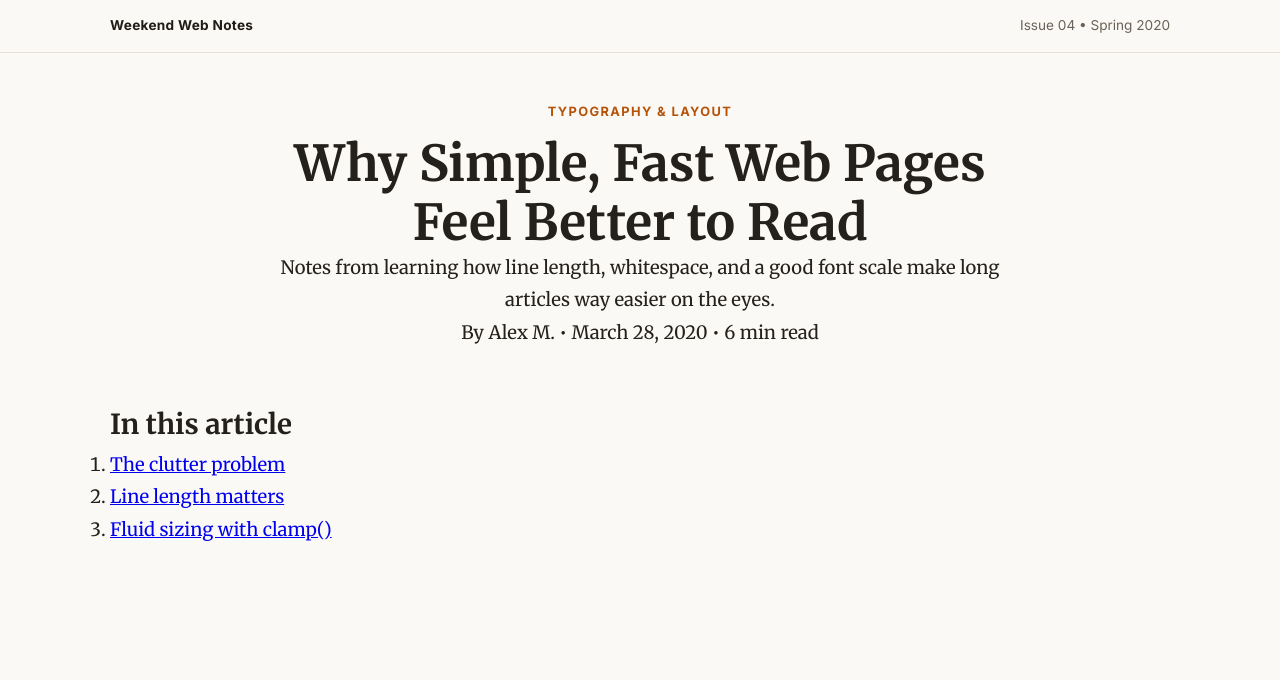
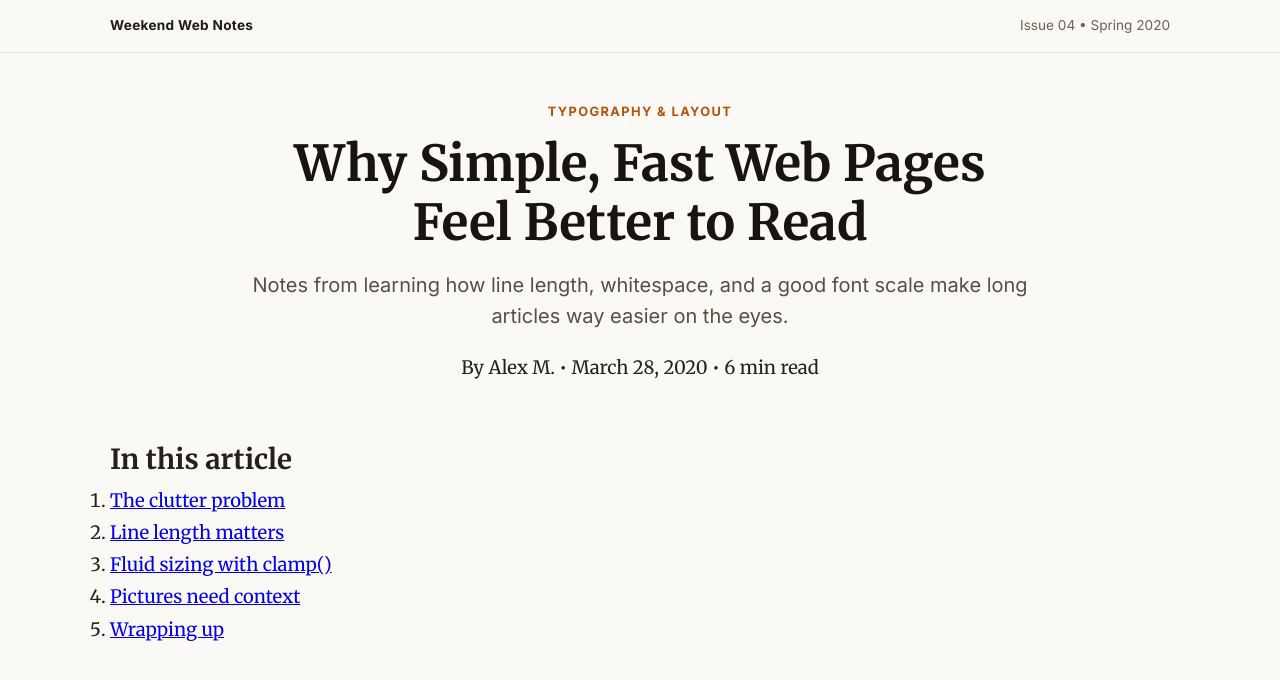
Before and after one commit to tensorGT/cool-blog-article-layout, a plain HTML site: page index.html in a window 1280 px wide. Drawn offline with Linux system fonts and the light colour scheme.

Commit message:
started style.css

```diff
--- a/index.html
+++ b/index.html
@@ -41,3 +41,8 @@
             <li><a href="#sec-intro">The clutter problem</a></li>
             <li><a href="#sec-measure">Line length matters</a></li>
             <li><a href="#sec-scale">Fluid sizing with clamp()</a></li>
+            <li><a href="#sec-figures">Pictures need context</a></li>
+            <li><a href="#sec-wrapup">Wrapping up</a></li>
+          </ol>
+        </nav>
+      </aside>
--- a/style.css
+++ b/style.css
@@ -66,3 +66,13 @@ body {
 .article-hero h1 {
   font-size: clamp(1.9rem, 1.3rem + 2.6vw, 3.1rem);
   line-height: 1.18;
+  color: #181410;
+  margin-bottom: 18px;
+}
+
+.deck {
+  font-family: 'Inter', sans-serif;
+  font-size: clamp(1.05rem, 0.98rem + 0.4vw, 1.25rem);
+  color: #574f46;
+  line-height: 1.55;
+  margin-bottom: 20px;
```
Also changed, not shown: 1 other file.
